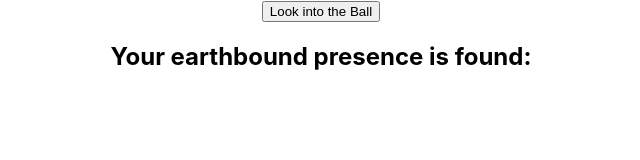
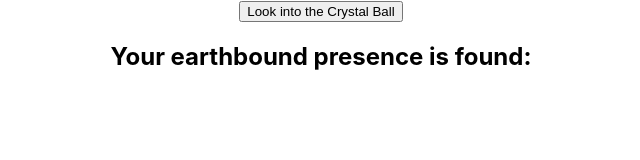
Before and after one commit to Laura-Solano/Group72Project, a React (Create React App) app in the folder react-fundamentals/: page / in a window 1280 px wide. Shown: the top 160 px of the page, without its empty margins (319-959 px from the left). Built offline with nearby package versions, Linux system fonts and the light colour scheme.

Commit message:
Getting Develop branch setup

```diff
--- a/react-fundamentals/src/Fetches/Geolocation.js
+++ b/react-fundamentals/src/Fetches/Geolocation.js
@@ -25,7 +25,7 @@ const App = () => {
 
   return (
     <div className="location">
-      <button onClick={getLocation}>Look into the Ball</button>
+      <button onClick={getLocation}>Look into the Crystal Ball</button>
       <p>{status}</p>
       <h2>Your earthbound presence is found:</h2>
       {lat && <p>Latitude: {lat}</p>}
```
